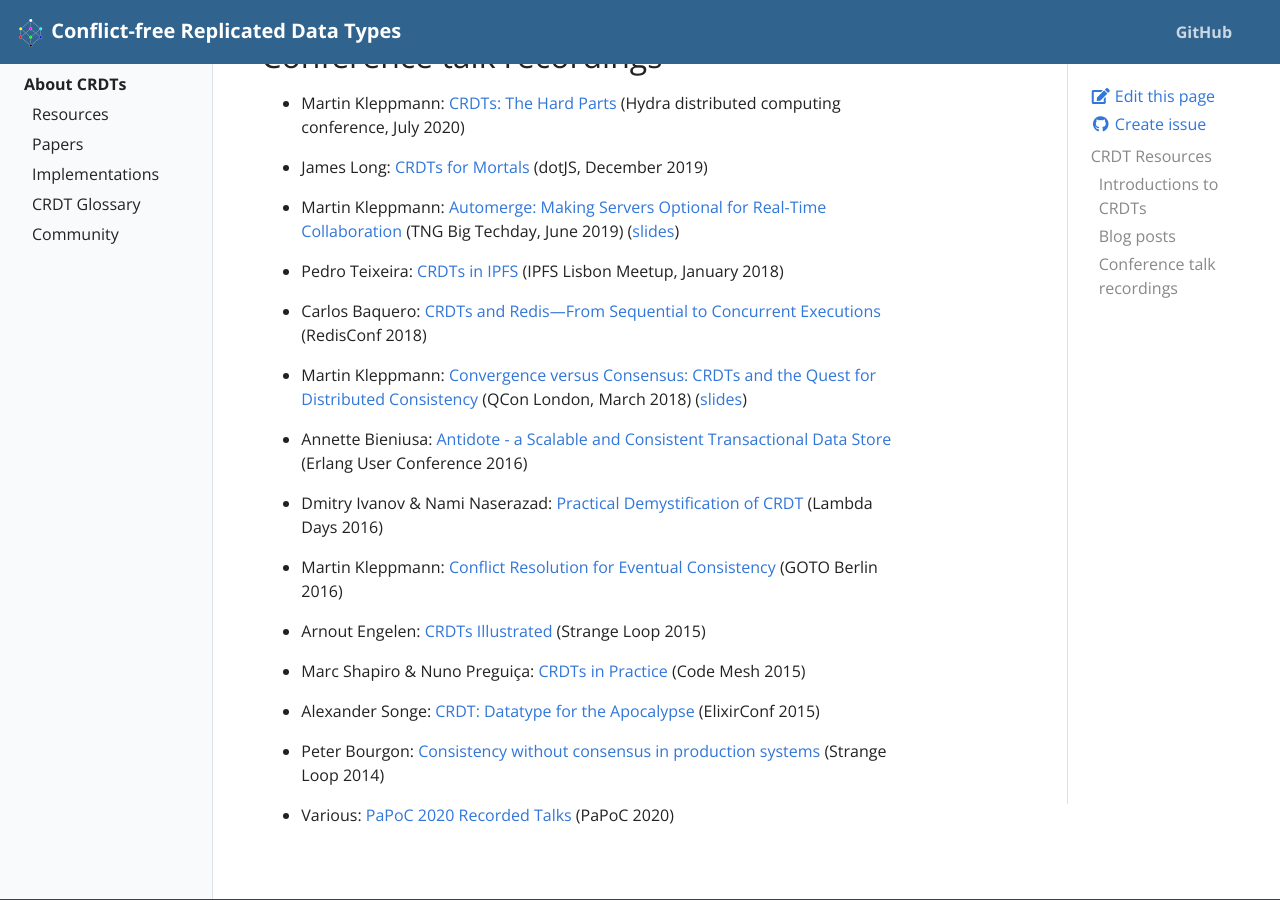
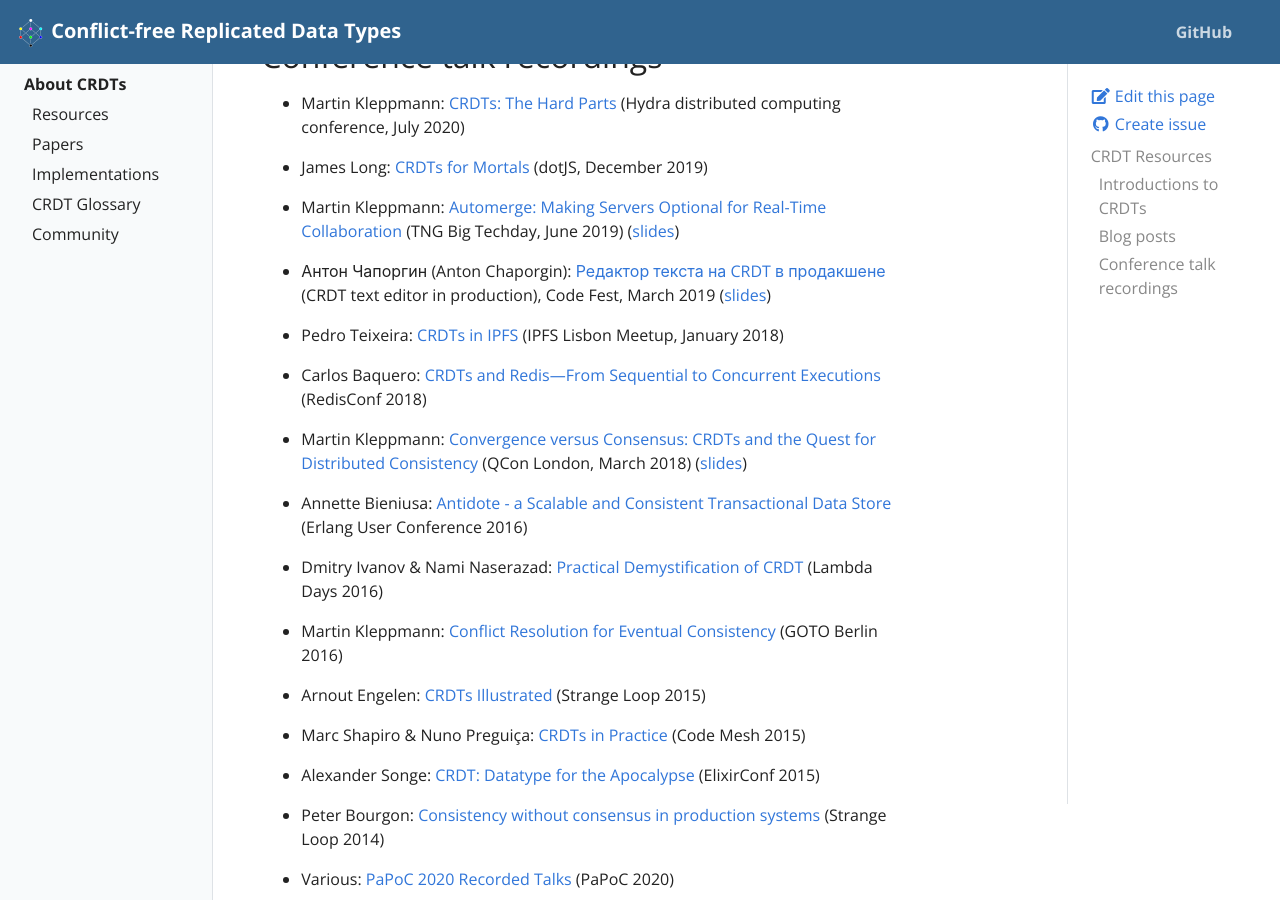
Before and after one commit to ept/crdt-website, a Jekyll site: the page built from pages/resources.md, in a window 1280 px wide and 900 px high, scrolled down 1131 px. Built offline with Jekyll 4.4.1, drawn with Linux system fonts in a browser that asks for light colours.

Commit message:
Add conference talk

```diff
--- a/pages/resources.md
+++ b/pages/resources.md
@@ -81,6 +81,11 @@ permalink: /resources
   (TNG Big Techday, June 2019)
   ([slides](https://speakerdeck.com/ept/automerge-making-servers-optional-for-real-time-collaboration))
 
+* Антон Чапоргин (Anton Chaporgin):
+  [Редактор текста на CRDT в продакшене](https://2019.codefest.ru/lecture/1501)
+  (CRDT text editor in production), Code Fest, March 2019
+  ([slides](https://speakerdeck.com/codefest/codefest-2019-anton-chaporghin-iandieks-riedaktor-tieksta-na-crdt-v-prodakshienie))
+
 * Pedro Teixeira:
   [CRDTs in IPFS](https://www.youtube.com/watch?v=2VOF-Z-nLnQ)
   (IPFS Lisbon Meetup, January 2018)
```
